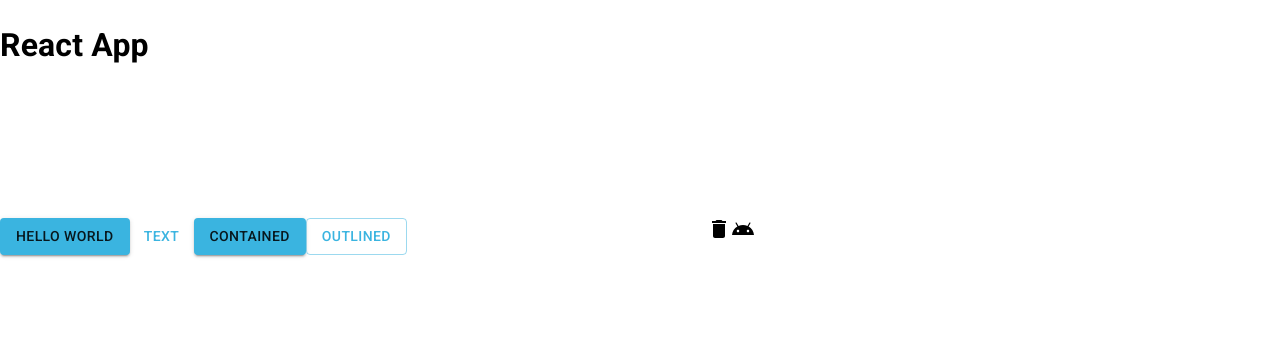
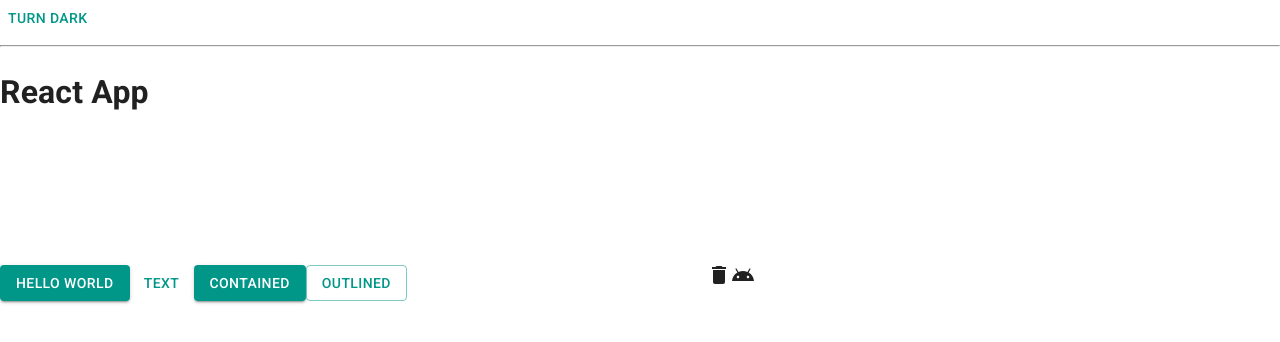
Before and after one commit to conqdat/trelo-web, a React (Vite) app: page / in a window 1280 px wide. Shown: the top 342 px of the page. Built offline with nearby package versions, Linux system fonts and the light colour scheme.

Commit message:
setting dark mode

```diff
--- a/src/App.jsx
+++ b/src/App.jsx
@@ -2,10 +2,30 @@
 import AndroidIcon from '@mui/icons-material/Android'
 
 import Button from '@mui/material/Button'
+import {
+  Experimental_CssVarsProvider as CssVarsProvider,
+  experimental_extendTheme as extendTheme,
+  useColorScheme
+} from '@mui/material/styles'
+
+function ModeToggle() {
+  const { mode, setMode } = useColorScheme()
+  return (
+    <Button
+      onClick={() => {
+        setMode(mode === 'light' ? 'dark' : 'light')
+      }}
+    >
+      {mode === 'light' ? 'Turn dark' : 'Turn light'}
+    </Button>
+  )
+}
 
 function App() {
   return (
     <>
+      <ModeToggle />
+      <hr />
       <h1>React App</h1>
       <Button variant="contained">Hello world</Button>
       <Button variant="text">Text</Button>
--- a/src/main.jsx
+++ b/src/main.jsx
@@ -2,15 +2,15 @@
 import ReactDOM from 'react-dom/client'
 import App from './App.jsx'
 import CssBaseline from '@mui/material/CssBaseline'
-import { ThemeProvider } from '@mui/material/styles'
 import theme from './theme'
+import { Experimental_CssVarsProvider as CssVarsProvider } from '@mui/material/styles'
 
 ReactDOM.createRoot(document.getElementById('root')).render(
   <React.StrictMode>
-    <ThemeProvider theme={theme}>
+    <CssVarsProvider theme={theme}>
       {/* CssBaseline kickstart an elegant, consistent, and simple baseline to build upon. */}
       <CssBaseline />
       <App />
-    </ThemeProvider>
+    </CssVarsProvider>
   </React.StrictMode>
 )
--- a/src/theme.js
+++ b/src/theme.js
@@ -1,23 +1,21 @@
-import { createTheme } from '@mui/material/styles'
-import { red } from '@mui/material/colors'
+import { cyan, deepOrange, orange, teal } from '@mui/material/colors'
+import { experimental_extendTheme as extendTheme } from '@mui/material/styles'
 
 // Create a theme instance.
-const theme = createTheme({
-  palette: {
-    primary: {
-      main: '#3ab4e0'
+const theme = extendTheme({
+  colorSchemes: {
+    light: {
+      palette: {
+        primary: teal,
+        secondary: deepOrange
+      }
     },
-    secondary: {
-      main: '#19857b'
-    },
-    error: {
-      main: red.A400
-    },
-    text: {
-      primary: '#000000',
-      secondary: '#ffffff'
+    dark: {
+      palette: {
+        primary: cyan,
+        secondary: orange
+      }
     }
   }
 })
-
 export default theme
```
